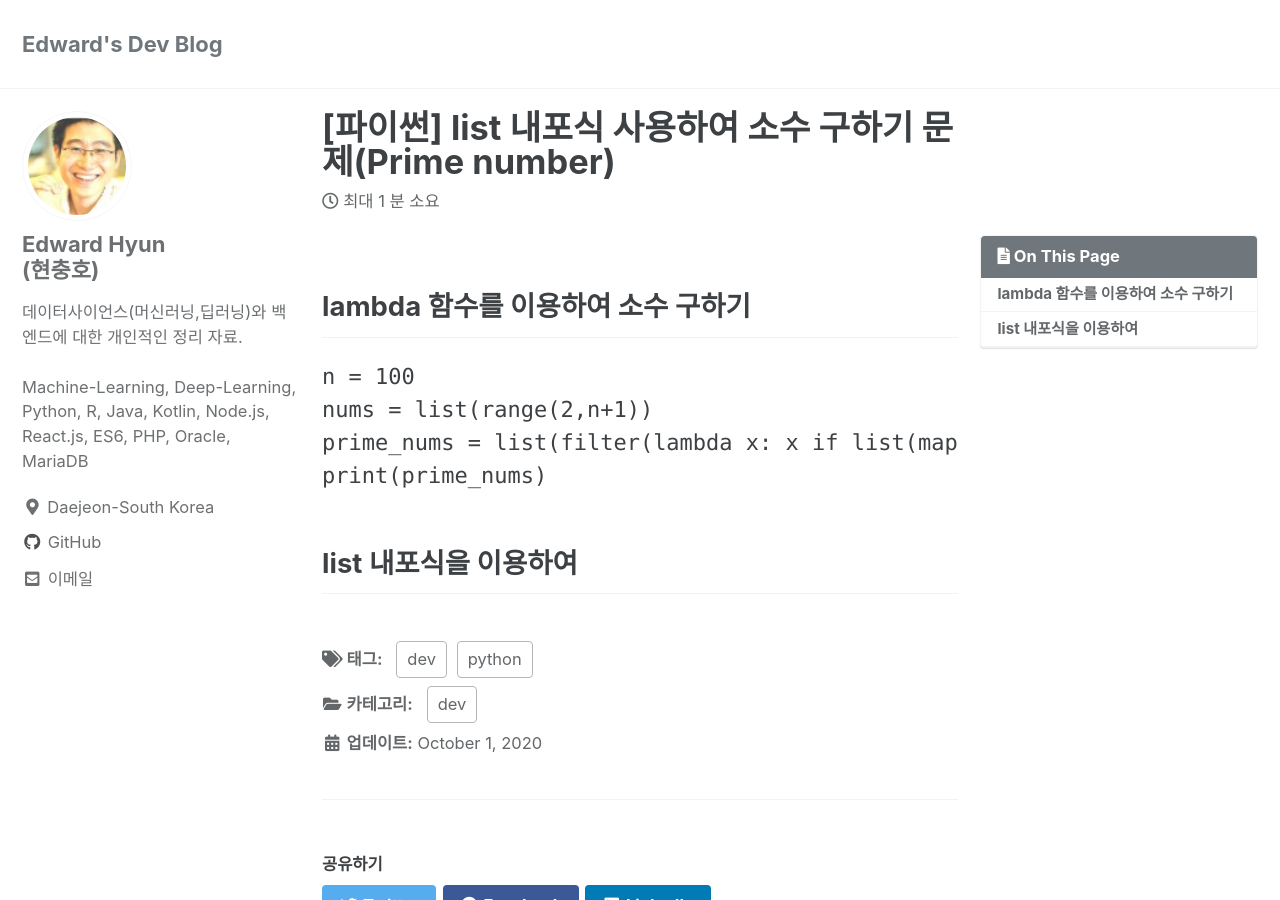
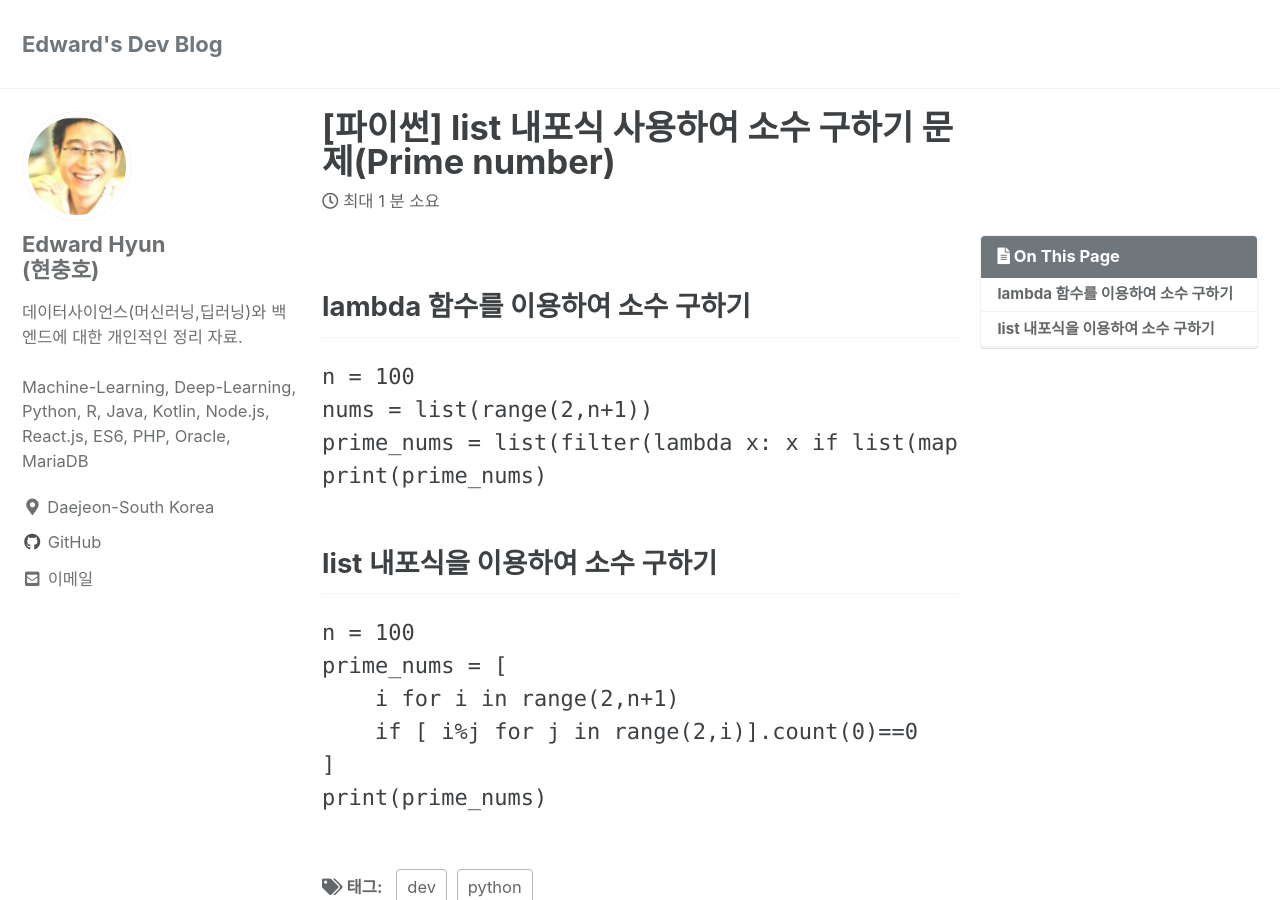
Before and after one commit to iamhch24/iamhch24.github.io, a Jekyll site: the page built from _posts/2020-10-01-[파이썬] list 내포식 사용하여 소수 구하기 문제(Prime number).md, in a window 1280 px wide and 900 px high. Built offline with Jekyll 4.4.1, drawn with Linux system fonts in a browser that asks for light colours; cached includes are drawn as plain includes.

Commit message:
_posts/2020-10-01-[파이썬] list 내포식 사용하여 소수 구하기 문제(Prime number).md updated from https://stackedit.io/

````diff
--- a/_posts/2020-10-01-[파이썬] list 내포식 사용하여 소수 구하기 문제(Prime number).md
+++ b/_posts/2020-10-01-[파이썬] list 내포식 사용하여 소수 구하기 문제(Prime number).md
@@ -16,7 +16,17 @@ prime_nums = list(filter(lambda x: x if list(map( lambda m, n : m%n,[x]*(x-2), r
 print(prime_nums)
 ```
 
-## list 내포식을 이용하여
+## list 내포식을 이용하여 소수 구하기
+```Python
+n = 100
+prime_nums = [
+    i for i in range(2,n+1)
+    if [ i%j for j in range(2,i)].count(0)==0
+]
+print(prime_nums)
+```
+
 <!--stackedit_data:
-eyJoaXN0b3J5IjpbMTA1MTQ0ODk0NSwtMTQ2Nzg4OTE0MV19
+eyJoaXN0b3J5IjpbLTEwNDI1Njk3NzgsLTE0Njc4ODkxNDFdfQ
+==
 -->
````
